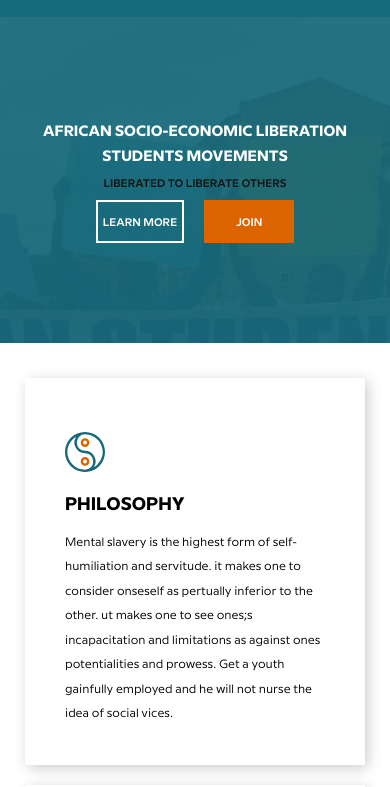
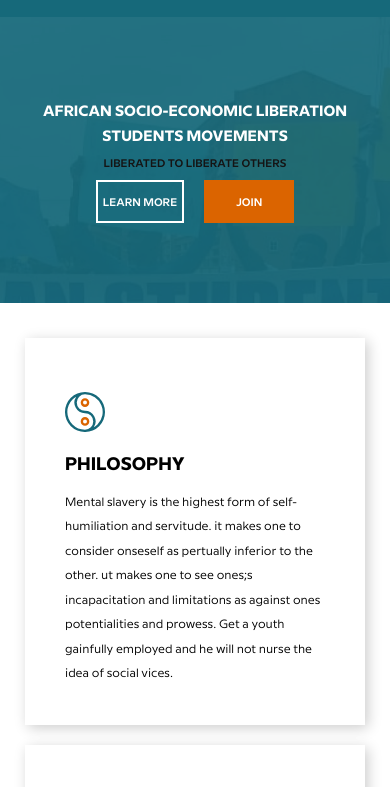
Before and after one commit to wenotch/African-students-summit, a website: page index.html in a window 390 px wide. Shown: the part 57-844 px from the top of the page. Drawn offline with nearby package versions, Linux system fonts and the light colour scheme.

Commit message:
edited landing section

```diff
--- a/public/css/style.css
+++ b/public/css/style.css
@@ -550,7 +550,7 @@ form button {
   }
   .landing {
     background-image: url(/images/back-mobile.png);
-    padding: 100px 25px;
+    padding: 80px 25px;
   }
   .landing h1 {
     font-size: 15px;
```
